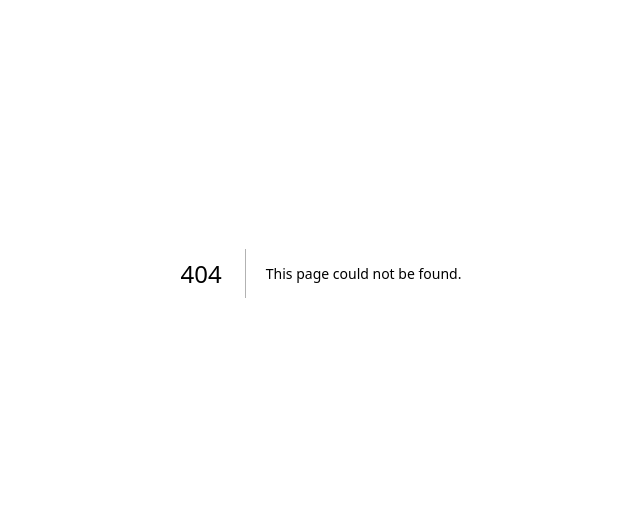
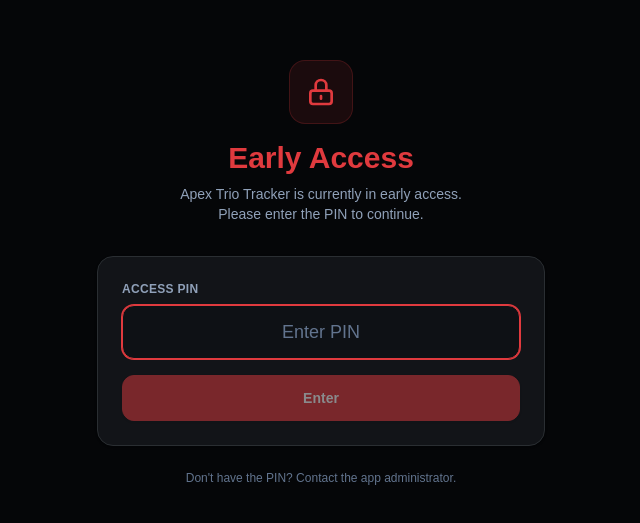
Before and after one commit to codewithsrobins1/apex-trio-tracker, a Next.js app: page /gate in a window 1280 px wide. Before the commit this address had no page. Shown: the part 127-650 px from the top of the page, without its empty margins (319-959 px from the left). Built offline with nearby package versions, Linux system fonts and the light colour scheme.

Commit message:
chore: added site pin

```diff
--- a/next.config.ts
+++ b/next.config.ts
@@ -4,9 +4,6 @@
   typescript: {
     ignoreBuildErrors: true,
   },
-  experimental: {
-    missingSuspenseWithCSRBailout: false,
-  },
 };
 
 export default nextConfig;
--- /dev/null
+++ b/src/app/api/verify-pin/route.ts
@@ -0,0 +1,51 @@
+import { NextRequest, NextResponse } from 'next/server';
+
+export async function POST(request: NextRequest) {
+  try {
+    const body = await request.json();
+    const { pin } = body;
+
+    // Get PIN from environment variable
+    const correctPin = process.env.SITE_ACCESS_PIN;
+
+    if (!correctPin) {
+      console.error('SITE_ACCESS_PIN environment variable not set');
+      return NextResponse.json(
+        { error: 'Server configuration error' },
+        { status: 500 }
+      );
+    }
+
+    if (!pin) {
+      return NextResponse.json(
+        { error: 'PIN is required' },
+        { status: 400 }
+      );
+    }
+
+    if (pin !== correctPin) {
+      return NextResponse.json(
+        { error: 'Invalid PIN' },
+        { status: 401 }
+      );
+    }
+
+    // PIN is correct - set cookie
+    const response = NextResponse.json({ success: true });
+
+    response.cookies.set('site_access', 'granted', {
+      httpOnly: true,
+      secure: process.env.NODE_ENV === 'production',
+      sameSite: 'lax',
+      maxAge: 60 * 60 * 24 * 30, // 30 days
+      path: '/',
+    });
+
+    return response;
+  } catch {
+    return NextResponse.json(
+      { error: 'Internal server error' },
+      { status: 500 }
+    );
+  }
+}
--- /dev/null
+++ b/src/app/gate/page.tsx
@@ -0,0 +1,130 @@
+'use client';
+
+import { useState } from 'react';
+import { useRouter, useSearchParams } from 'next/navigation';
+import { Suspense } from 'react';
+
+function GateContent() {
+  const router = useRouter();
+  const searchParams = useSearchParams();
+  const redirectTo = searchParams.get('redirect') || '/';
+
+  const [pin, setPin] = useState('');
+  const [error, setError] = useState<string | null>(null);
+  const [loading, setLoading] = useState(false);
+
+  async function handleSubmit(e: React.FormEvent) {
+    e.preventDefault();
+    setError(null);
+    setLoading(true);
+
+    try {
+      const res = await fetch('/api/verify-pin', {
+        method: 'POST',
+        headers: { 'Content-Type': 'application/json' },
+        body: JSON.stringify({ pin }),
+      });
+
+      const data = await res.json();
+
+      if (!res.ok) {
+        setError(data.error || 'Invalid PIN');
+        setLoading(false);
+        return;
+      }
+
+      // Success - redirect to intended page
+      router.push(redirectTo);
+      router.refresh();
+    } catch {
+      setError('Something went wrong. Please try again.');
+      setLoading(false);
+    }
+  }
+
+  return (
+    <main className="min-h-screen bg-[#050608] text-slate-100 px-4 py-10 flex items-center justify-center">
+      <div className="w-full max-w-md">
+        {/* Logo/Header */}
+        <div className="text-center mb-8">
+          <div className="inline-flex items-center justify-center w-16 h-16 rounded-2xl bg-[#E03A3E]/10 border border-[#E03A3E]/20 mb-4">
+            <svg
+              className="w-8 h-8 text-[#E03A3E]"
+              fill="none"
+              stroke="currentColor"
+              viewBox="0 0 24 24"
+            >
+              <path
+                strokeLinecap="round"
+                strokeLinejoin="round"
+                strokeWidth={2}
+                d="M12 15v2m-6 4h12a2 2 0 002-2v-6a2 2 0 00-2-2H6a2 2 0 00-2 2v6a2 2 0 002 2zm10-10V7a4 4 0 00-8 0v4h8z"
+              />
+            </svg>
+          </div>
+          <h1 className="text-2xl sm:text-3xl font-bold text-[#E03A3E] mb-2">
+            Early Access
+          </h1>
+          <p className="text-sm text-slate-400">
+            Apex Trio Tracker is currently in early access.
+            <br />
+            Please enter the PIN to continue.
+          </p>
+        </div>
+
+        {/* PIN Form */}
+        <div className="rounded-2xl border border-[#2A2E32] bg-[#121418] p-6 shadow-sm">
+          {error && (
+            <div className="mb-4 rounded-xl border border-red-500/30 bg-red-500/10 px-4 py-3 text-sm text-red-300">
+              {error}
+            </div>
+          )}
+
+          <form onSubmit={handleSubmit} className="space-y-4">
+            <div>
+              <label className="block text-xs font-semibold uppercase tracking-wide text-slate-400 mb-2">
+                Access PIN
+              </label>
+              <input
+                type="password"
+                inputMode="numeric"
+                value={pin}
+                onChange={(e) => setPin(e.target.value)}
+                placeholder="Enter PIN"
+                autoFocus
+                className="w-full rounded-xl border border-[#2A2E32] bg-[#0E1115] px-4 py-3 text-center text-lg tracking-[0.5em] text-slate-100 outline-none placeholder:text-slate-500 placeholder:tracking-normal focus:border-[#E03A3E] focus:ring-1 focus:ring-[#E03A3E]"
+              />
+            </div>
+
+            <button
+              type="submit"
+              disabled={loading || !pin}
+              className="w-full cursor-pointer rounded-xl border border-[#E03A3E] bg-[#E03A3E] px-4 py-3 text-sm font-semibold text-white shadow-sm hover:bg-[#B71C1C] hover:border-[#B71C1C] transition disabled:opacity-50 disabled:cursor-not-allowed"
+            >
+              {loading ? 'Verifying…' : 'Enter'}
+            </button>
+          </form>
+        </div>
+
+        {/* Footer */}
+        <p className="mt-6 text-center text-xs text-slate-500">
+          Don&apos;t have the PIN? Contact the app administrator.
+        </p>
+      </div>
+    </main>
+  );
+}
+
+export default function GatePage() {
+  return (
+    <Suspense
+      fallback={
+        <main className="min-h-screen bg-[#050608] text-slate-100 px-4 py-10 flex items-center justify-center">
+          <div className="text-sm text-slate-400">Loading…</div>
+        </main>
+      }
+    >
+      <GateContent />
+    </Suspense>
+  );
+}
--- /dev/null
+++ b/src/middleware.ts
@@ -0,0 +1,47 @@
+import { NextResponse } from 'next/server';
+import type { NextRequest } from 'next/server';
+
+// Routes that don't require PIN
+const PUBLIC_ROUTES = ['/gate', '/api/verify-pin'];
+
+export function middleware(request: NextRequest) {
+  const { pathname } = request.nextUrl;
+
+  // Allow public routes
+  if (PUBLIC_ROUTES.some((route) => pathname.startsWith(route))) {
+    return NextResponse.next();
+  }
+
+  // Allow static files and Next.js internals
+  if (
+    pathname.startsWith('/_next') ||
+    pathname.startsWith('/favicon') ||
+    pathname.includes('.')
+  ) {
+    return NextResponse.next();
+  }
+
+  // Check for access cookie
+  const accessCookie = request.cookies.get('site_access');
+
+  if (!accessCookie || accessCookie.value !== 'granted') {
+    // Redirect to gate page
+    const gateUrl = new URL('/gate', request.url);
+    gateUrl.searchParams.set('redirect', pathname);
+    return NextResponse.redirect(gateUrl);
+  }
+
+  return NextResponse.next();
+}
+
+export const config = {
+  matcher: [
+    /*
+     * Match all request paths except:
+     * - _next/static (static files)
+     * - _next/image (image optimization files)
+     * - favicon.ico (favicon file)
+     */
+    '/((?!_next/static|_next/image|favicon.ico).*)',
+  ],
+};
```
Also changed, not shown: 1 other file (tests, documents, lock files or other folders).
